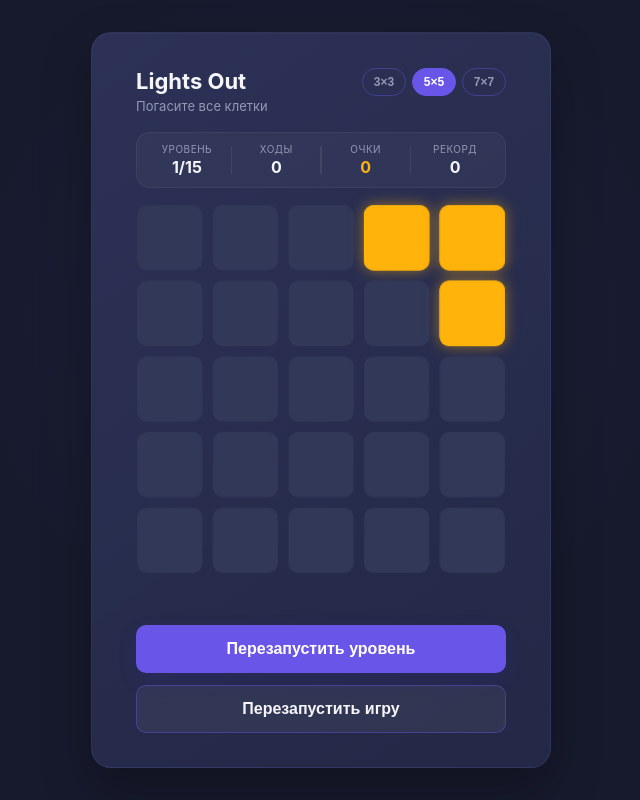
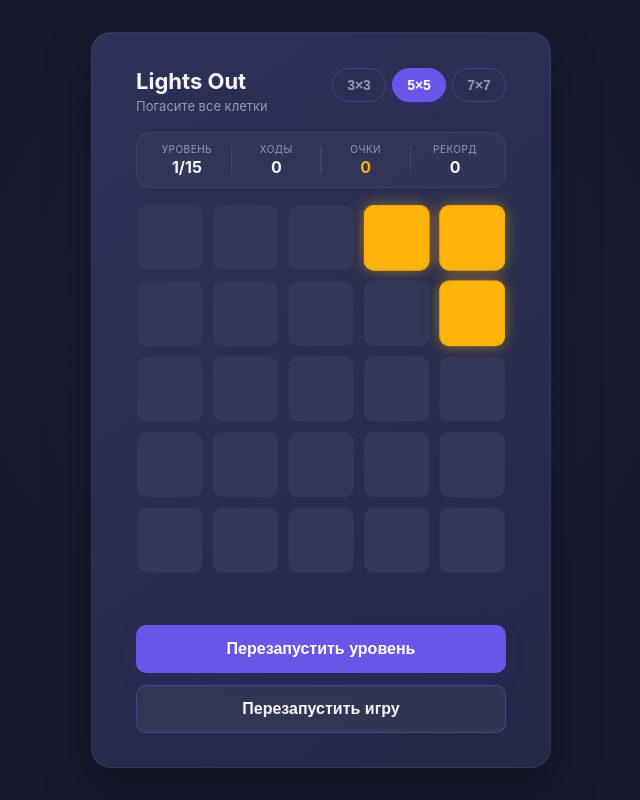
Before and after one commit to VANgys/lights-out, a plain HTML site: page index.html in a window 1280 px wide. Shown: the whole page, without its empty margins (319-959 px from the left). Drawn offline with Linux system fonts and the light colour scheme.

Commit message:
refactor: В style.css выровнены стили кнопок размеров и кнопки перезапуска игры
 сделан единый фон при наведении и рамка, увеличен размер кнопок размеров

```diff
--- a/css/style.css
+++ b/css/style.css
@@ -82,20 +82,21 @@ body {
 
 /* Кнопки выбора размера поля */
 .size-btn {
-  min-width: 44px;
-  height: 28px;
+  min-width: 54px;
+  height: 34px;
   border: 1px solid rgba(105,86,233,0.4);
   border-radius: 999px; /* Форма таблетки */
   background: transparent;
   color: var(--muted);
-  font-size: 12px;
+  font-size: 14px;
   font-weight: 600;
   cursor: pointer;
   transition: all 0.2s ease;
 }
 
 .size-btn:hover {
-  background: rgba(255,255,255,.05);
+  background: rgba(255,255,255,0.12);
+  border-color: var(--purple);
 }
 
 /* Активный размер (на котором сейчас играет пользователь) */
@@ -103,6 +104,7 @@ body {
   background: var(--purple);
   border-color: var(--purple);
   color: #fff;
+  box-shadow: 0 4px 10px rgba(55, 42, 165, .3);
 }
 
 /*
```
